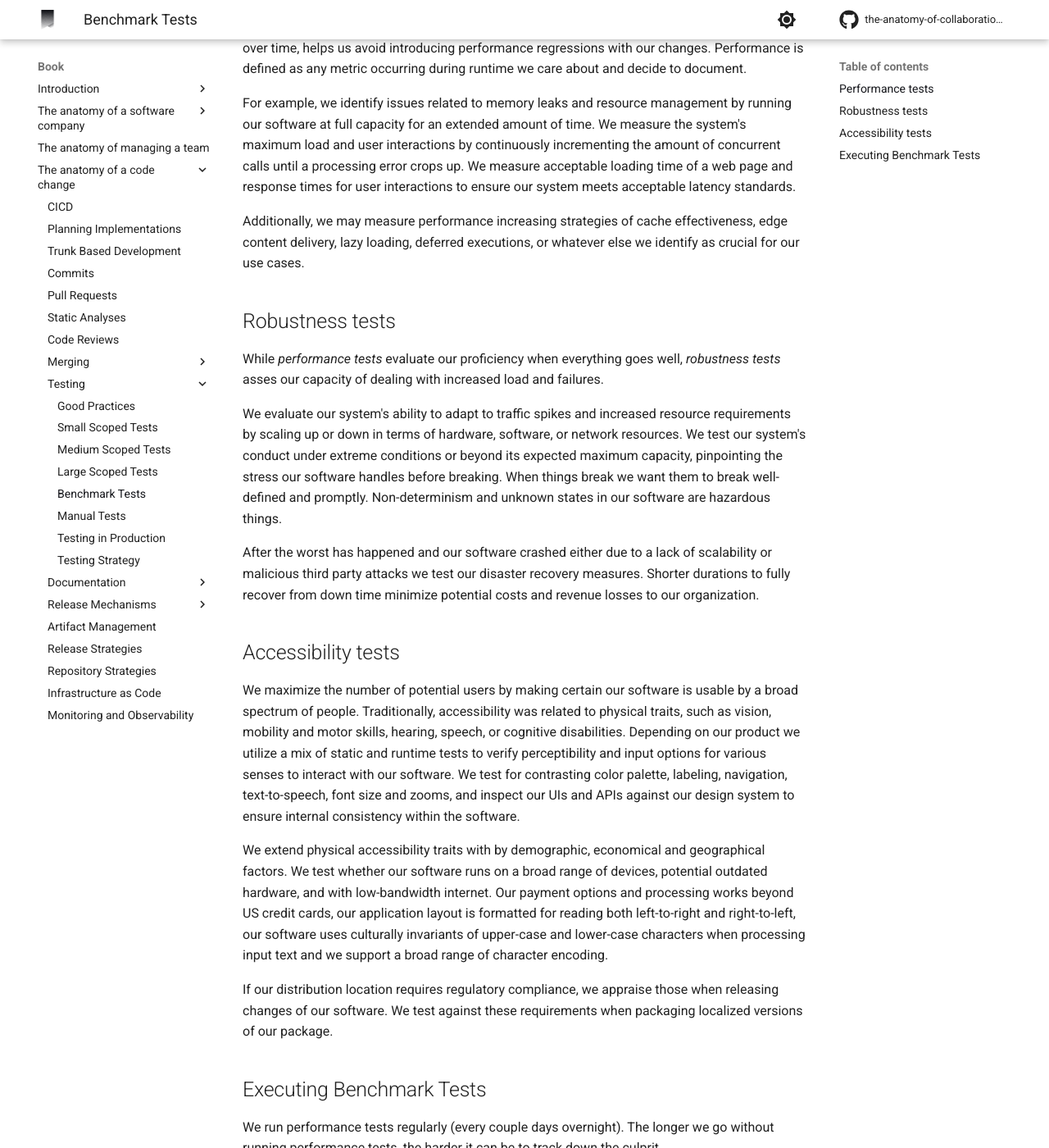
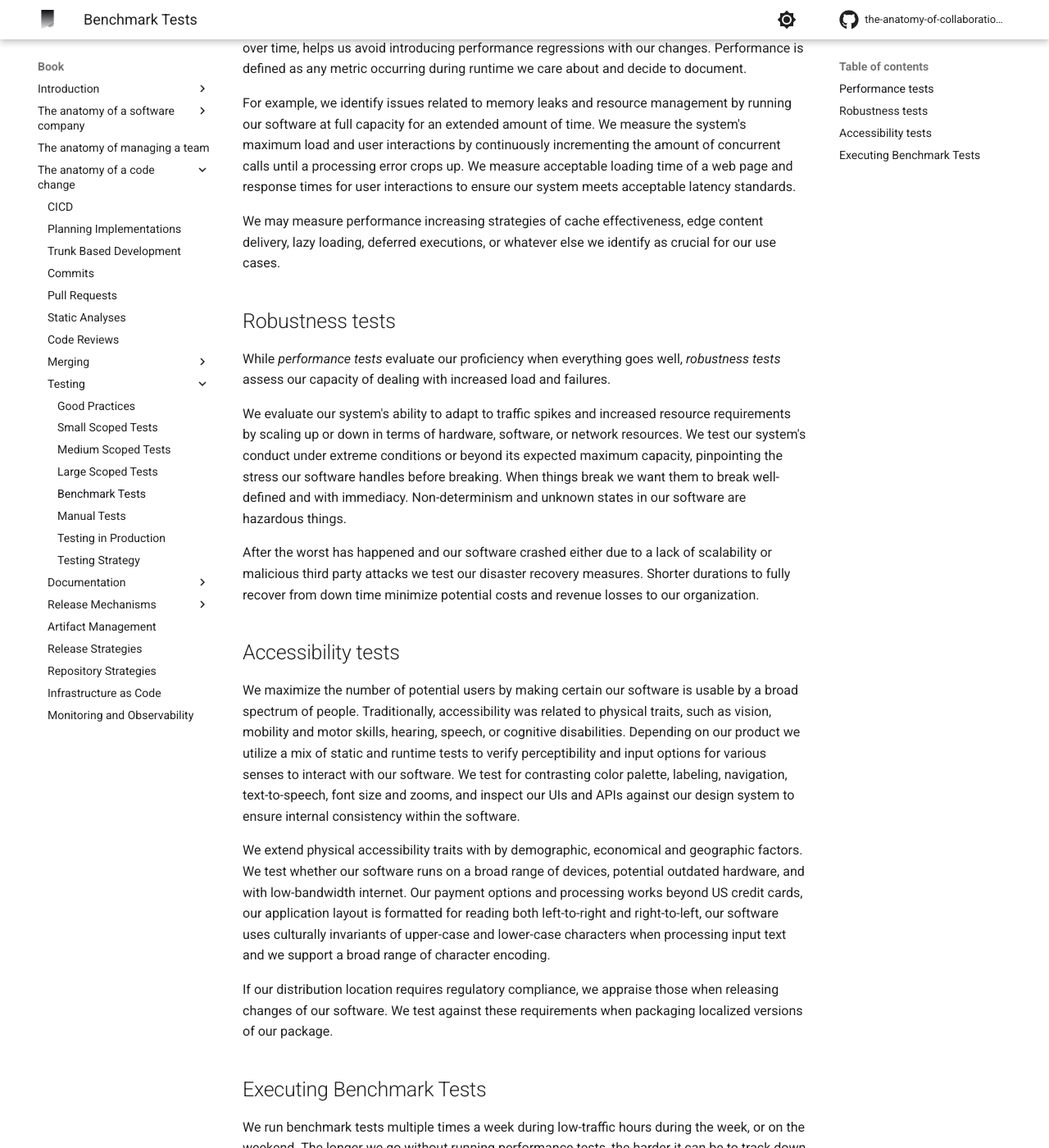
Before and after one commit to engineering-collaboration/book, an MkDocs documentation site: the page built from docs/book/anatomy-of-a-code-change/testing/benchmark-tests.md, in a window 1280 px wide and 1400 px high, scrolled down 453 px. Shown: the whole window at 82% size. Built offline with MkDocs 1.6.1 and Material for MkDocs 9.7.7, drawn with Linux system fonts in a browser that asks for light colours; comment, search, counter and statistics services are not loaded; some of the changed text lies outside the part shown.

Commit message:
Fix vale warnings

```diff
--- a/docs/book/anatomy-of-a-code-change/testing/benchmark-tests.md
+++ b/docs/book/anatomy-of-a-code-change/testing/benchmark-tests.md
@@ -8,13 +8,13 @@ Testing against performance identifies performance bottlenecks within our softwa
 
 For example, we identify issues related to memory leaks and resource management by running our software at full capacity for an extended amount of time. We measure the system's maximum load and user interactions by continuously incrementing the amount of concurrent calls until a processing error crops up. We measure acceptable loading time of a web page and response times for user interactions to ensure our system meets acceptable latency standards.
 
-Additionally, we may measure performance increasing strategies of cache effectiveness, edge content delivery, lazy loading, deferred executions, or whatever else we identify as crucial for our use cases.
+We may measure performance increasing strategies of cache effectiveness, edge content delivery, lazy loading, deferred executions, or whatever else we identify as crucial for our use cases.
 
 ## Robustness tests
 
-While *performance tests* evaluate our proficiency when everything goes well, *robustness tests* asses our capacity of dealing with increased load and failures.
+While *performance tests* evaluate our proficiency when everything goes well, *robustness tests* assess our capacity of dealing with increased load and failures.
 
-We evaluate our system's ability to adapt to traffic spikes and increased resource requirements by scaling up or down in terms of hardware, software, or network resources. We test our system's conduct under extreme conditions or beyond its expected maximum capacity, pinpointing the stress our software handles before breaking. When things break we want them to break well-defined and promptly. Non-determinism and unknown states in our software are hazardous things.
+We evaluate our system's ability to adapt to traffic spikes and increased resource requirements by scaling up or down in terms of hardware, software, or network resources. We test our system's conduct under extreme conditions or beyond its expected maximum capacity, pinpointing the stress our software handles before breaking. When things break we want them to break well-defined and with immediacy. Non-determinism and unknown states in our software are hazardous things.
 
 After the worst has happened and our software crashed either due to a lack of scalability or malicious third party attacks we test our disaster recovery measures. Shorter durations to fully recover from down time minimize potential costs and revenue losses to our organization.
 
@@ -22,10 +22,10 @@ After the worst has happened and our software crashed either due to a lack of sc
 
 We maximize the number of potential users by making certain our software is usable by a broad spectrum of people. Traditionally, accessibility was related to physical traits, such as vision, mobility and motor skills, hearing, speech, or cognitive disabilities. Depending on our product we utilize a mix of static and runtime tests to verify perceptibility and input options for various senses to interact with our software. We test for contrasting color palette, labeling, navigation, text-to-speech, font size and zooms, and inspect our UIs and APIs against our design system to ensure internal consistency within the software.
 
-We extend physical accessibility traits with by demographic, economical and geographical factors. We test whether our software runs on a broad range of devices, potential outdated hardware, and with low-bandwidth internet. Our payment options and processing works beyond US credit cards, our application layout is formatted for reading both left-to-right and right-to-left, our software uses culturally invariants of upper-case and lower-case characters when processing input text and we support a broad range of character encoding.
+We extend physical accessibility traits with by demographic, economical and geographic factors. We test whether our software runs on a broad range of devices, potential outdated hardware, and with low-bandwidth internet. Our payment options and processing works beyond US credit cards, our application layout is formatted for reading both left-to-right and right-to-left, our software uses culturally invariants of upper-case and lower-case characters when processing input text and we support a broad range of character encoding.
 
 If our distribution location requires regulatory compliance, we appraise those when releasing changes of our software. We test against these requirements when packaging localized versions of our package.
 
 ## Executing Benchmark Tests
 
-We run performance tests regularly (every couple days overnight). The longer we go without running performance tests, the harder it can be to track down the culprit.
+We run benchmark tests multiple times a week during low-traffic hours during the week, or on the weekend. The longer we go without running performance tests, the harder it can be to track down the culprit.
```
